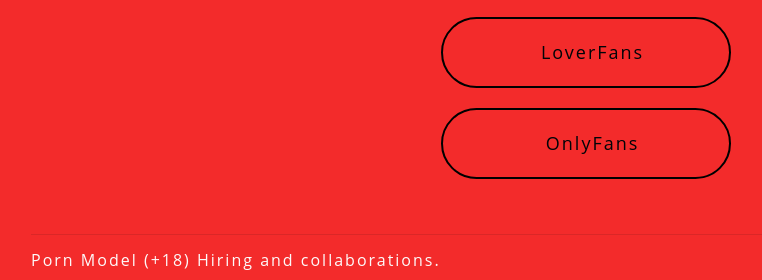
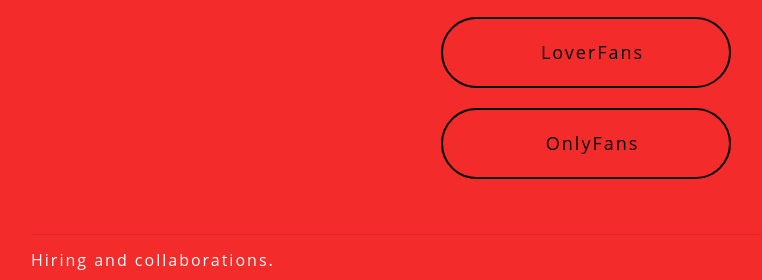
Before and after one commit to ManixSweet/Linkstree, a plain HTML site: page index.html in a window 1280 px wide. Shown: the part 592-872 px from the top of the page, without its empty margins (54-816 px from the left). Drawn offline with nearby package versions, Linux system fonts and the light colour scheme; some icons are missing.

Commit message:
Update index.html

```diff
--- a/index.html
+++ b/index.html
@@ -45,7 +45,7 @@
         <!--------------------Footer---------------------------->
     <div class="footer mt-5">
         <hr/>
-        <h6>Porn Model (+18) Hiring and collaborations. </h6>
+        <h6>Hiring and collaborations. </h6>
         <h6>
     </div>
 </div>
```
